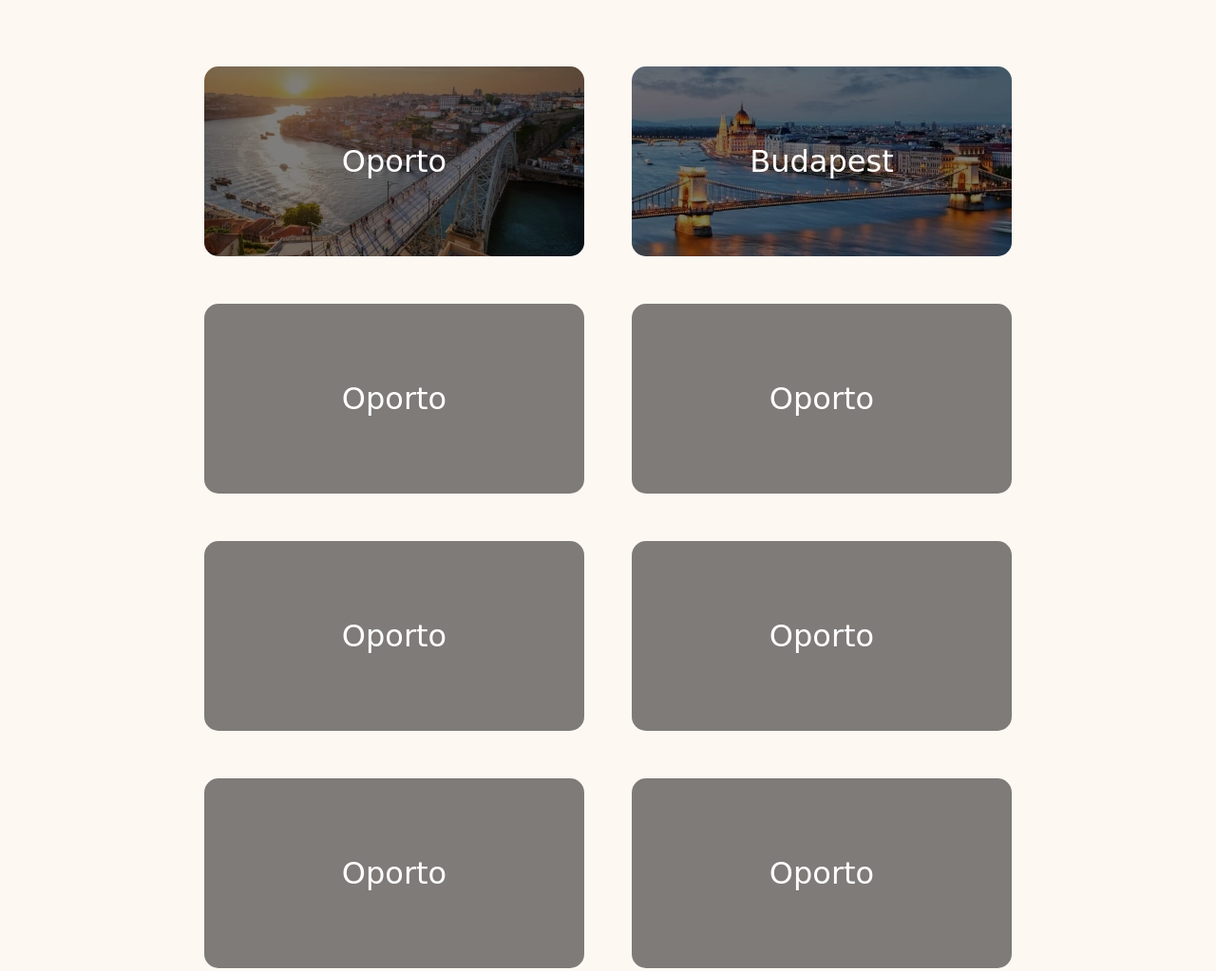
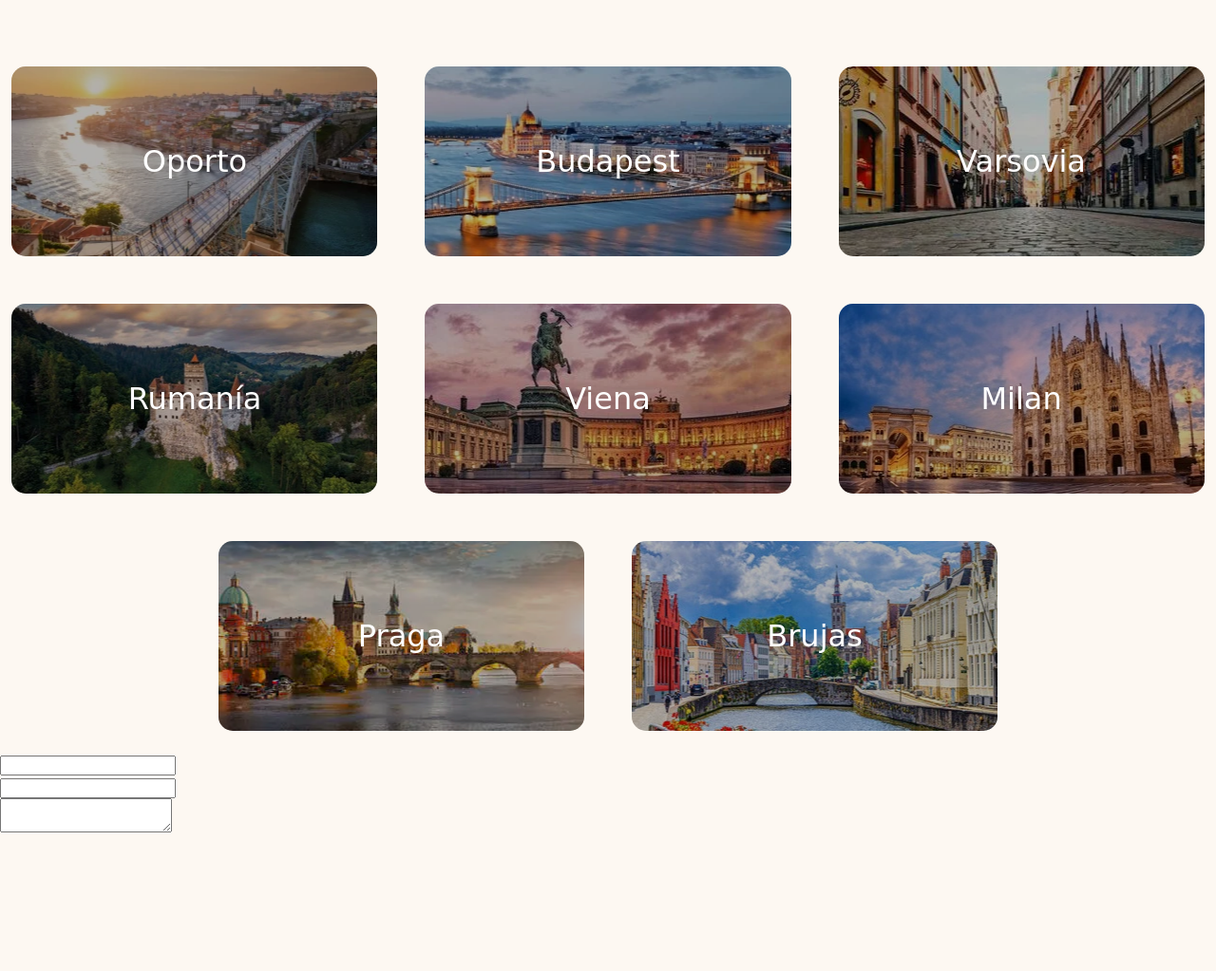
Before and after one commit to fuentes9hugo/html-css-project, a plain HTML site: page index.html in a window 1280 px wide. Shown: the part 1480-2503 px from the top of the page at 95% size. After the commit the page ends 2385 px from the top, so only its background shows below. Drawn offline with Linux system fonts and the light colour scheme; a web font is replaced by a local one.

Commit message:
Added images of destinies

```diff
--- a/css/styles.css
+++ b/css/styles.css
@@ -152,7 +152,7 @@ header {
 }
 
 .destiny-card {
-    width: 400px;
+    width: calc(33.3333% - 33.33px);
     height: 200px;
 
     position: relative;
@@ -172,10 +172,10 @@ header {
 }
 
 .destiny-card::before {
-content: "";
+    content: "";
     position: absolute;
     inset: 0;
-    background-color: rgba(0, 0, 0, 0.5);
+    background-color: rgba(0, 0, 0, 0.3);
     transition: opacity 0.4s ease;
 
     z-index: 1;
--- a/index.html
+++ b/index.html
@@ -45,26 +45,26 @@
                 <div class="destiny-card" style="background-image: url(./images/oporto.webp);">
                     <h4>Oporto</h4>
                 </div>
-                <div class="destiny-card" style="background-image: url(./images/budapest.webp);"">
+                <div class="destiny-card" style="background-image: url(./images/budapest.webp);">
                     <h4>Budapest</h4>
                 </div>
-                <div class="destiny-card" id="oporto">
-                    <h4>Oporto</h4>
+                <div class="destiny-card" style="background-image: url(./images/varsovia.webp);">
+                    <h4>Varsovia</h4>
                 </div>
-                <div class="destiny-card" id="oporto">
-                    <h4>Oporto</h4>
+                <div class="destiny-card" style="background-image: url(./images/rumania.webp);">
+                    <h4>Rumanía</h4>
                 </div>
-                <div class="destiny-card" id="oporto">
-                    <h4>Oporto</h4>
+                <div class="destiny-card" style="background-image: url(./images/viena.webp);">
+                    <h4>Viena</h4>
                 </div>
-                <div class="destiny-card" id="oporto">
-                    <h4>Oporto</h4>
+                <div class="destiny-card" style="background-image: url(./images/milan.webp);">
+                    <h4>Milan</h4>
                 </div>
-                <div class="destiny-card" id="oporto">
-                    <h4>Oporto</h4>
+                <div class="destiny-card" style="background-image: url(./images/praga.webp);">
+                    <h4>Praga</h4>
                 </div>
-                <div class="destiny-card" id="oporto">
-                    <h4>Oporto</h4>
+                <div class="destiny-card" style="background-image: url(./images/brujas.webp);">
+                    <h4>Brujas</h4>
                 </div>
             </div>
         </section>
```
Also changed, not shown: images/brujas.webp (added), images/budapest.jpg (deleted), images/milan.webp (added), images/praga.webp (added), images/rumania.webp (added), images/varsovia.jpg (deleted), images/varsovia.webp (added), images/viena.webp (added).
